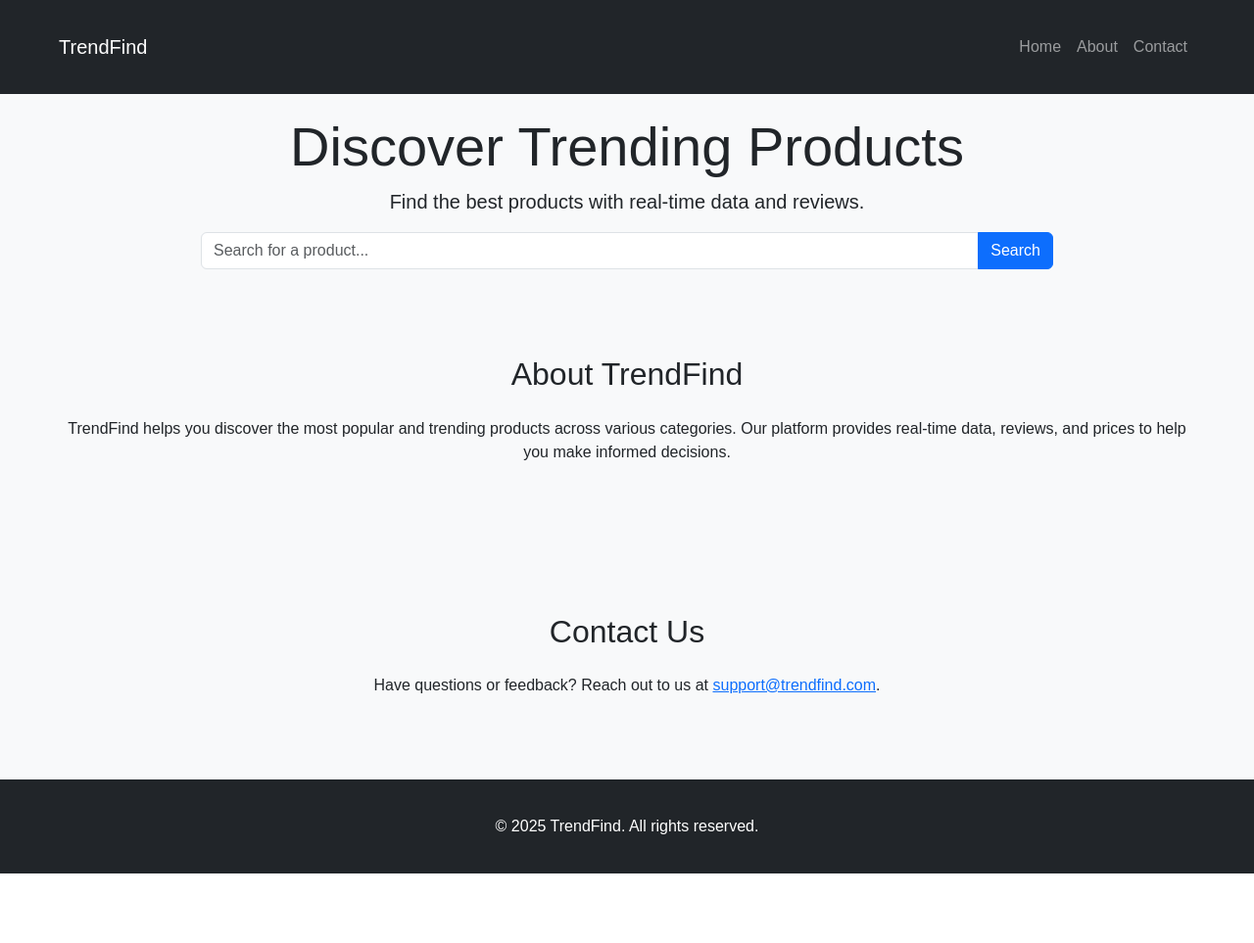
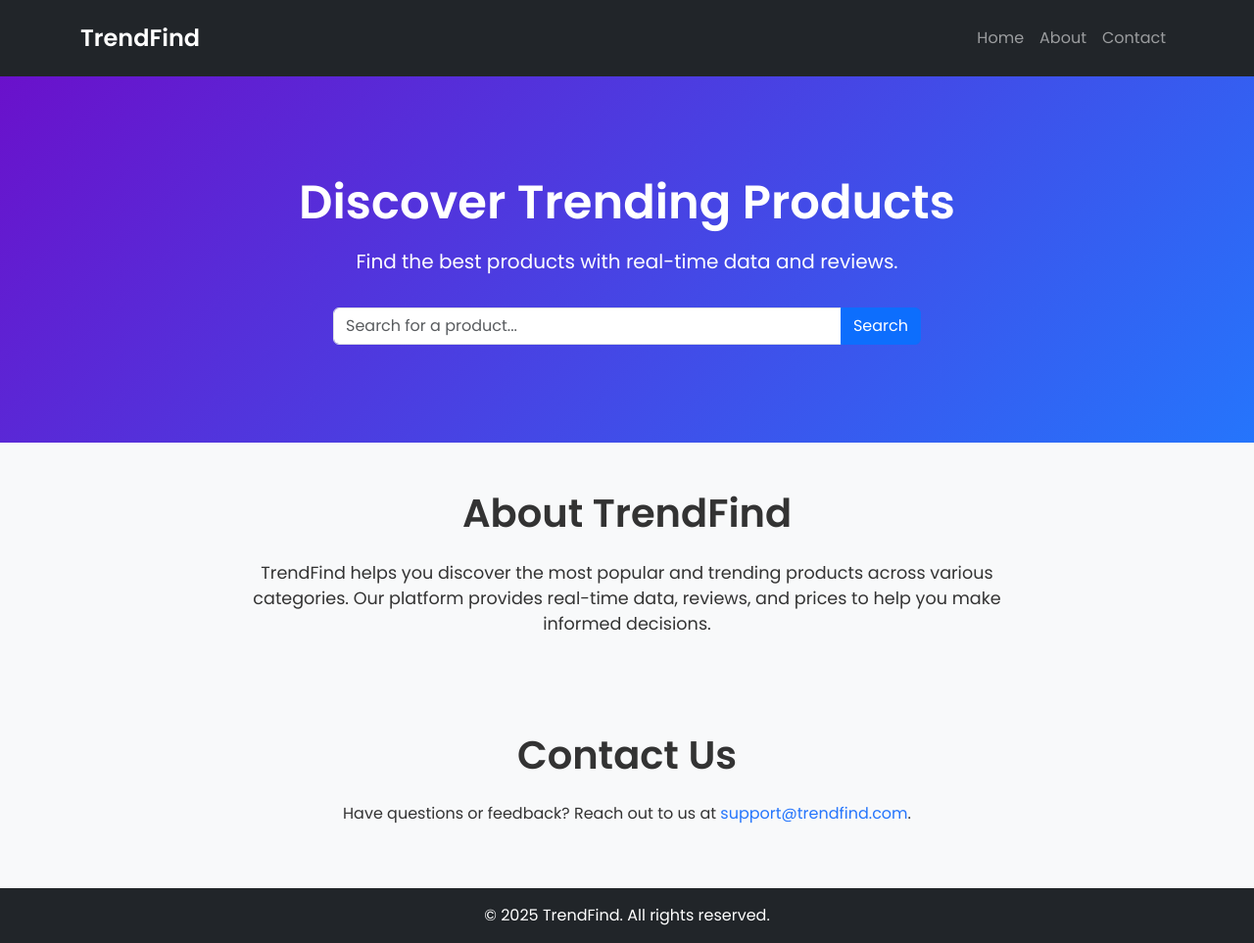
Before and after one commit to TrendFiind/flask-trendfind-app, a Flask app: page / in a window 1280 px wide. Shown: the whole page at 98% size. Before the commit the page ends 892 px from the top, so only its background shows below. Run offline with Flask 3, Linux system fonts and the light colour scheme.

Commit message:
Update styles.css

```diff
--- a/TrendFind/static/styles.css
+++ b/TrendFind/static/styles.css
@@ -1,38 +1,120 @@
+/* General Styles */
 body {
-    font-family: Arial, sans-serif;
+    font-family: 'Poppins', sans-serif;
     background-color: #f8f9fa;
+    color: #333;
 }
 
-.container {
-    max-width: 1200px;
-    margin: 0 auto;
-    padding: 20px;
+/* Navigation Bar */
+.navbar {
+    padding: 1rem 0;
 }
 
-.product-image {
-    max-width: 100px;
-    height: auto;
-    margin-top: 10px;
-    border-radius: 8px;
+.navbar-brand {
+    font-size: 1.5rem;
+    font-weight: 600;
 }
 
-.table-responsive {
-    margin-top: 20px;
+/* Hero Section */
+.hero-section {
+    padding: 100px 0;
+    background: linear-gradient(135deg, #6a11cb, #2575fc);
+    color: #fff;
 }
 
-.table-striped tbody tr:nth-of-type(odd) {
-    background-color: rgba(0, 0, 0, 0.05);
+.hero-section h1 {
+    font-size: 3rem;
+    font-weight: 600;
+    margin-bottom: 1rem;
 }
 
-.btn-outline-primary {
-    transition: all 0.3s ease;
+.hero-section p {
+    font-size: 1.25rem;
+    margin-bottom: 2rem;
 }
 
-.btn-outline-primary:hover {
-    background-color: #0d6efd;
-    color: white;
+.hero-section .input-group {
+    max-width: 600px;
+    margin: 0 auto;
 }
 
-.alert {
-    margin-top: 20px;
+/* About Section */
+.about-section {
+    padding: 80px 0;
 }
+
+.about-section h2 {
+    font-size: 2.5rem;
+    font-weight: 600;
+    margin-bottom: 1.5rem;
+}
+
+.about-section p {
+    font-size: 1.1rem;
+    max-width: 800px;
+    margin: 0 auto;
+}
+
+/* Contact Section */
+.contact-section {
+    padding: 80px 0;
+}
+
+.contact-section h2 {
+    font-size: 2.5rem;
+    font-weight: 600;
+    margin-bottom: 1.5rem;
+}
+
+.contact-section a {
+    color: #2575fc;
+    text-decoration: none;
+}
+
+.contact-section a:hover {
+    text-decoration: underline;
+}
+
+/* Results Section */
+.results-section {
+    padding: 80px 0;
+}
+
+.results-section h2 {
+    font-size: 2.5rem;
+    font-weight: 600;
+    margin-bottom: 2rem;
+}
+
+.card {
+    border: none;
+    box-shadow: 0 4px 8px rgba(0, 0, 0, 0.1);
+    transition: transform 0.3s ease;
+}
+
+.card:hover {
+    transform: translateY(-10px);
+}
+
+.card-img-top {
+    height: 200px;
+    object-fit: cover;
+}
+
+.card-title {
+    font-size: 1.25rem;
+    font-weight: 600;
+    margin-bottom: 1rem;
+}
+
+.card-text {
+    font-size: 1rem;
+    margin-bottom: 1.5rem;
+}
+
+/* Footer */
+footer {
+    background-color: #343a40;
+    color: #fff;
+    padding: 20px 0;
+}
```
